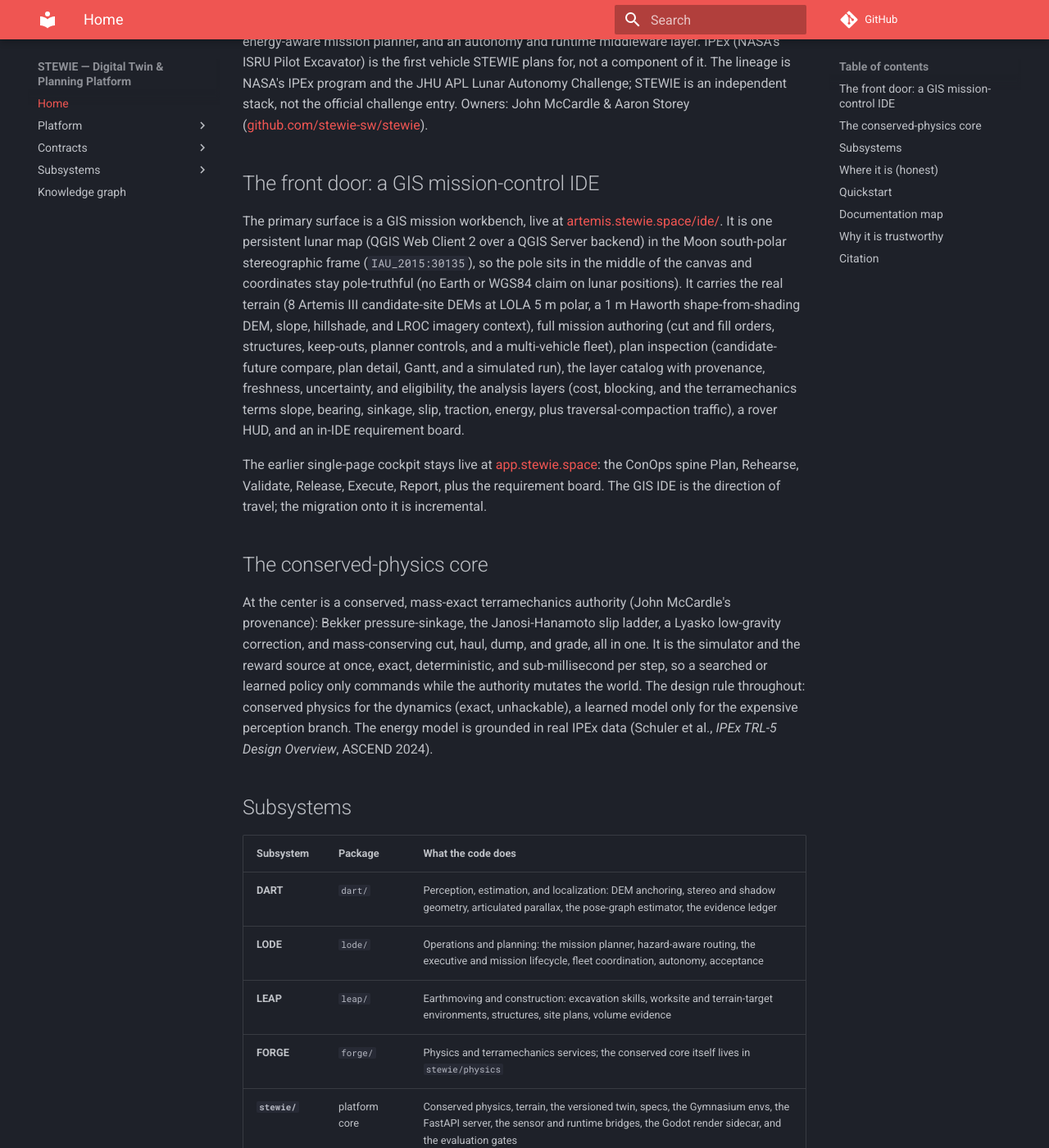
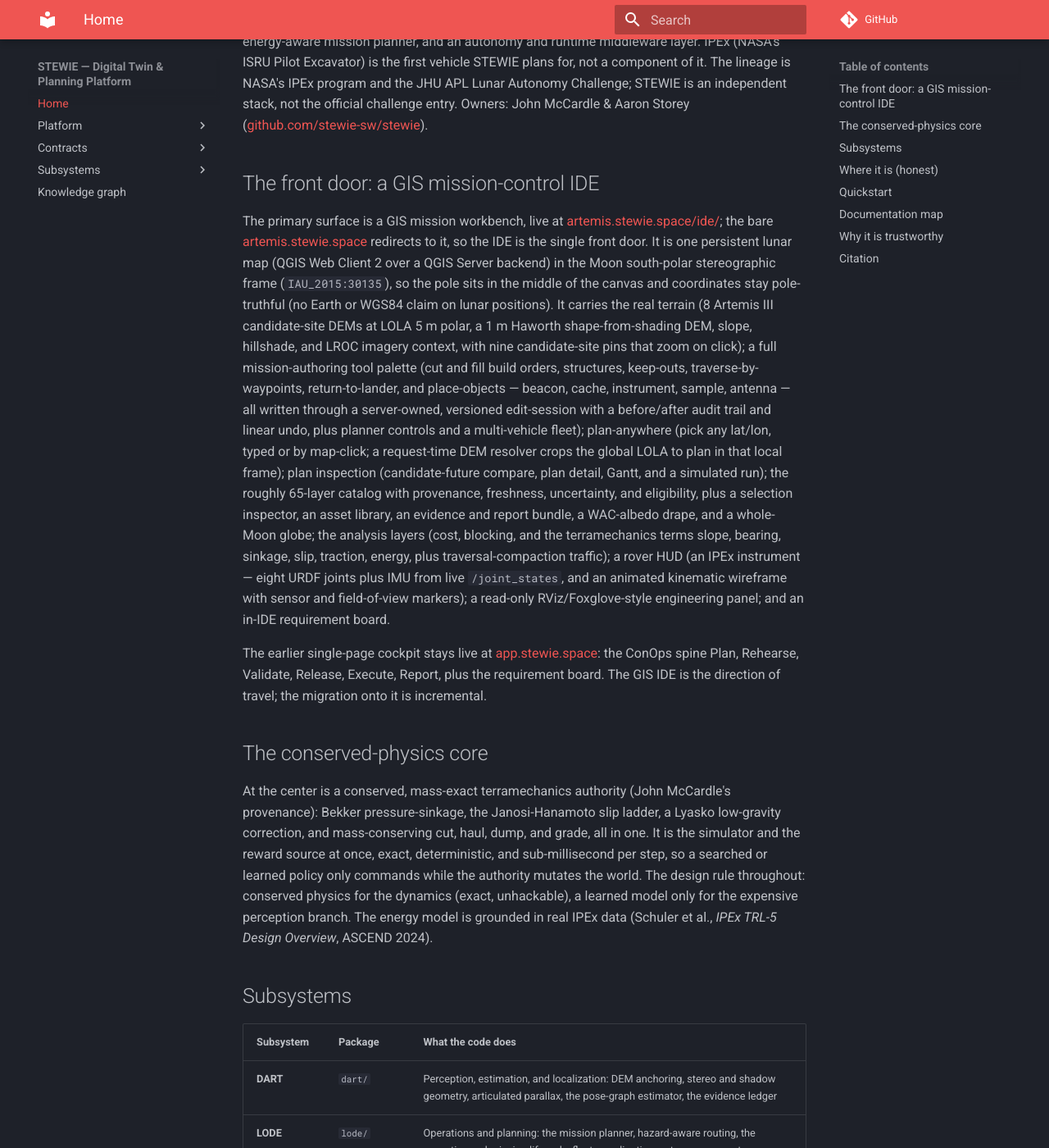
Before and after one commit to stewie-sw/stewie, an MkDocs documentation site: the page built from docs/index.md, in a window 1280 px wide and 1400 px high, scrolled down 286 px. Shown: the whole window at 82% size. Built offline with MkDocs 1.6.1 and Material for MkDocs 9.7.7, drawn with Linux system fonts in a browser that asks for light colours; comment, search, counter and statistics services are not loaded; some of the changed text lies outside the part shown.

Commit message:
docs: refresh GitHub Pages site + README to current platform state
- Board count stale 251 -> live 254/339 (~75%; 78% of 325 in-scope), P0 107/116, P1 143/188, P2 4/33; cite STATUS.json.
- artemis = single front door (302 -> /ide/); mission-planning tool palette (cut/fill/structure + traverse waypoints
  + return-to-lander + place-objects, backend edit-session audit+undo); plan-anywhere (typed + map-click, request-time
  DEM resolver); 9 sites incl Haworth; the 66-layer catalog + inspector/asset-library/evidence-bundle; Rover HUD
  (8 URDF joints + IMU + animated wireframe + sensor/FOV); read-only RT-04 eng panel.
- P6 differentiator framed honestly: cheap in-loop observability + replay loop shipped/host-verified, dense
  reconstruction-RMSE tier GATED. Persistence = hybrid Postgres+PostGIS ROADMAP (Phase 0 in progress, not shipped).
- Gated frontier kept gated (SIM-only, no flight claims). License unchanged (all-rights-reserved). mkdocs CI build
  passes; --strict warnings identical to pre-edit baseline (all pre-existing, untouched files).

```diff
--- a/docs/index.md
+++ b/docs/index.md
@@ -19,16 +19,25 @@
 ## The front door: a GIS mission-control IDE
 
 The primary surface is a GIS mission workbench, live at
-[artemis.stewie.space/ide/](https://artemis.stewie.space/ide/). It is one persistent lunar map (QGIS
-Web Client 2 over a QGIS Server backend) in the Moon south-polar stereographic frame
-(`IAU_2015:30135`), so the pole sits in the middle of the canvas and coordinates stay pole-truthful (no
-Earth or WGS84 claim on lunar positions). It carries the real terrain (8 Artemis III candidate-site
-DEMs at LOLA 5 m polar, a 1 m Haworth shape-from-shading DEM, slope, hillshade, and LROC imagery
-context), full mission authoring (cut and fill orders, structures, keep-outs, planner controls, and a
-multi-vehicle fleet), plan inspection (candidate-future compare, plan detail, Gantt, and a simulated
-run), the layer catalog with provenance, freshness, uncertainty, and eligibility, the analysis layers
-(cost, blocking, and the terramechanics terms slope, bearing, sinkage, slip, traction, energy, plus
-traversal-compaction traffic), a rover HUD, and an in-IDE requirement board.
+[artemis.stewie.space/ide/](https://artemis.stewie.space/ide/); the bare
+[artemis.stewie.space](https://artemis.stewie.space) redirects to it, so the IDE is the single front
+door. It is one persistent lunar map (QGIS Web Client 2 over a QGIS Server backend) in the Moon
+south-polar stereographic frame (`IAU_2015:30135`), so the pole sits in the middle of the canvas and
+coordinates stay pole-truthful (no Earth or WGS84 claim on lunar positions). It carries the real terrain
+(8 Artemis III candidate-site DEMs at LOLA 5 m polar, a 1 m Haworth shape-from-shading DEM, slope,
+hillshade, and LROC imagery context, with nine candidate-site pins that zoom on click); a full
+mission-authoring tool palette (cut and fill build orders, structures, keep-outs, traverse-by-waypoints,
+return-to-lander, and place-objects — beacon, cache, instrument, sample, antenna — all written through a
+server-owned, versioned edit-session with a before/after audit trail and linear undo, plus planner
+controls and a multi-vehicle fleet); plan-anywhere (pick any lat/lon, typed or by map-click; a
+request-time DEM resolver crops the global LOLA to plan in that local frame); plan inspection
+(candidate-future compare, plan detail, Gantt, and a simulated run); the roughly 65-layer catalog with
+provenance, freshness, uncertainty, and eligibility, plus a selection inspector, an asset library, an
+evidence and report bundle, a WAC-albedo drape, and a whole-Moon globe; the analysis layers (cost,
+blocking, and the terramechanics terms slope, bearing, sinkage, slip, traction, energy, plus
+traversal-compaction traffic); a rover HUD (an IPEx instrument — eight URDF joints plus IMU from live
+`/joint_states`, and an animated kinematic wireframe with sensor and field-of-view markers); a read-only
+RViz/Foxglove-style engineering panel; and an in-IDE requirement board.
 
 The earlier single-page cockpit stays live at [app.stewie.space](https://app.stewie.space): the ConOps
 spine Plan, Rehearse, Validate, Release, Execute, Report, plus the requirement board. The GIS IDE is
@@ -60,14 +69,20 @@
 
 ## Where it is (honest)
 
-The requirement matrix (product requirements, section 7) reads **251 of 339 requirements verified done**
-(about 74 percent overall; 77 percent of the 325 in-scope rows, with hardware and host gated rows
-excluded from that denominator). By priority: P0 106/116, P1 141/188, P2 4/33. The public deploy is
-**simulation-only**, and mission Release is **director-gated**. Named and not yet built: a live ROS2 and
-Gazebo pit with a real rover (the containers build; there is no live pit link yet), the PyChrono force
-oracle (a stub; the Tier-3 drum-force track needs a PyChrono host), dense-stereo GPU perception, the
-dense map-channel reward, and any live hardware. STEWIE makes no flight claims and never presents
-simulated truth as a live measurement. The full breakdown is the
+The requirement matrix (product requirements, section 7) reads **254 of 339 requirements verified done**
+(about 75 percent overall; 78 percent of the 325 in-scope rows, with hardware and host gated rows
+excluded from that denominator; the counts are the live tool output in `STATUS.json` and
+`release_manifest.json`). By priority: P0 107/116, P1 143/188, P2 4/33. The public deploy is
+**simulation-only**, and mission Release is **director-gated**. The perception loop is closed on a real
+render: a rover observes its own terrain change and reacts to the self-made hazard (reroute or a logged
+refusal) in a deterministic, mass-conserving loop; the cheap in-loop observability channel and the
+end-to-end replay loop are shipped, while the dense reconstruction RMSE tier stays gated. On the roadmap
+(planned, not shipped): a hybrid Postgres plus PostGIS persistence layer, with the durable edit-session
+(Phase 0) in progress. Named and not yet built: a live ROS2 and Gazebo pit with a real rover (the
+containers build; there is no live pit link yet), the PyChrono force oracle (a stub; the Tier-3
+drum-force track needs a PyChrono host), dense-stereo GPU perception, the dense map-channel reward,
+LAC/IPEx arm geometry, camera video, and any live hardware. STEWIE makes no flight claims and never
+presents simulated truth as a live measurement. The full breakdown is the
 [capability matrix](CAPABILITIES.md).
 
 ## Quickstart
```
Also changed, not shown: README.md (+44 -21 lines), docs/ARCHITECTURE.md (+20 -12 lines), docs/CAPABILITIES.md (+25 -15 lines).
